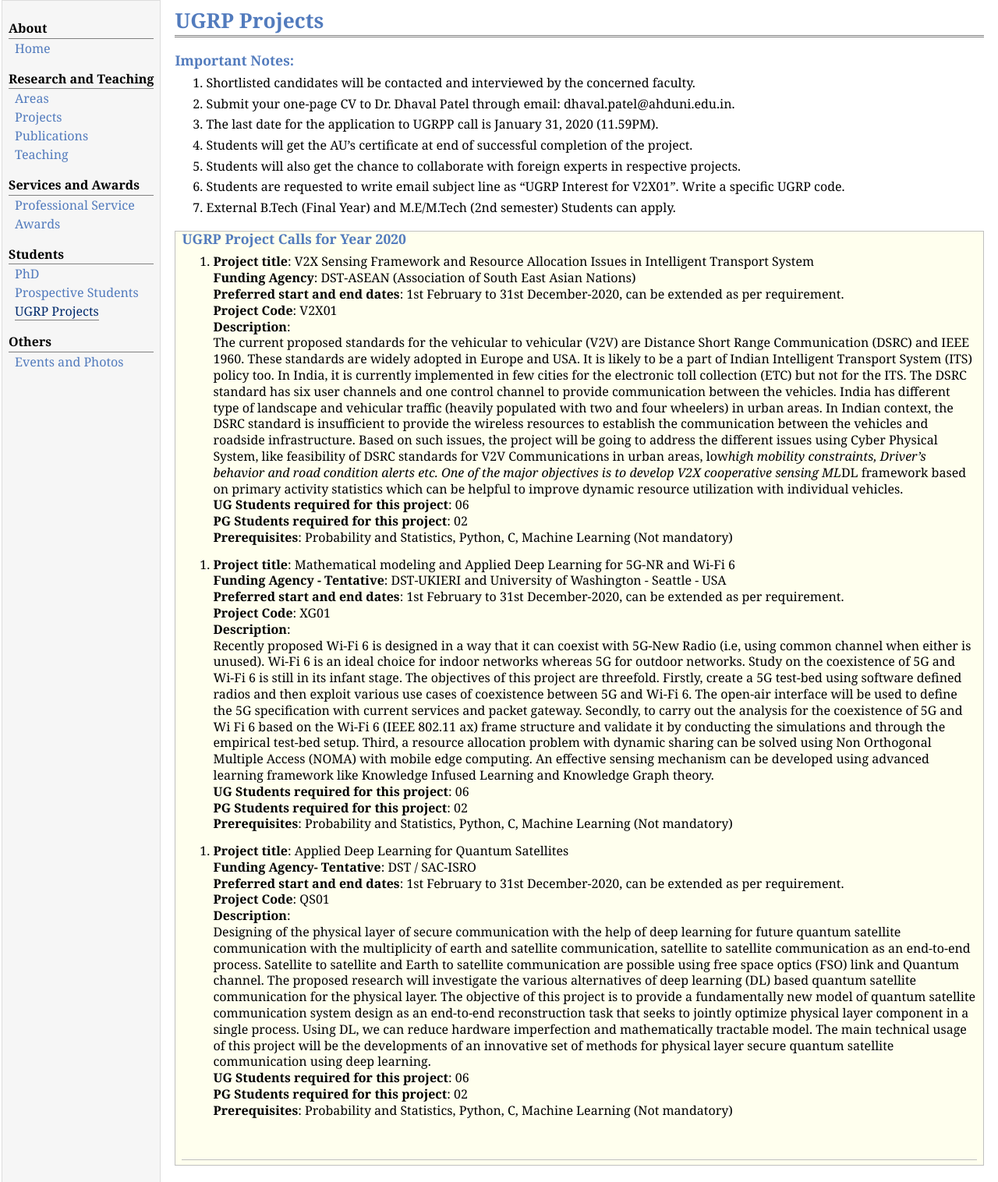
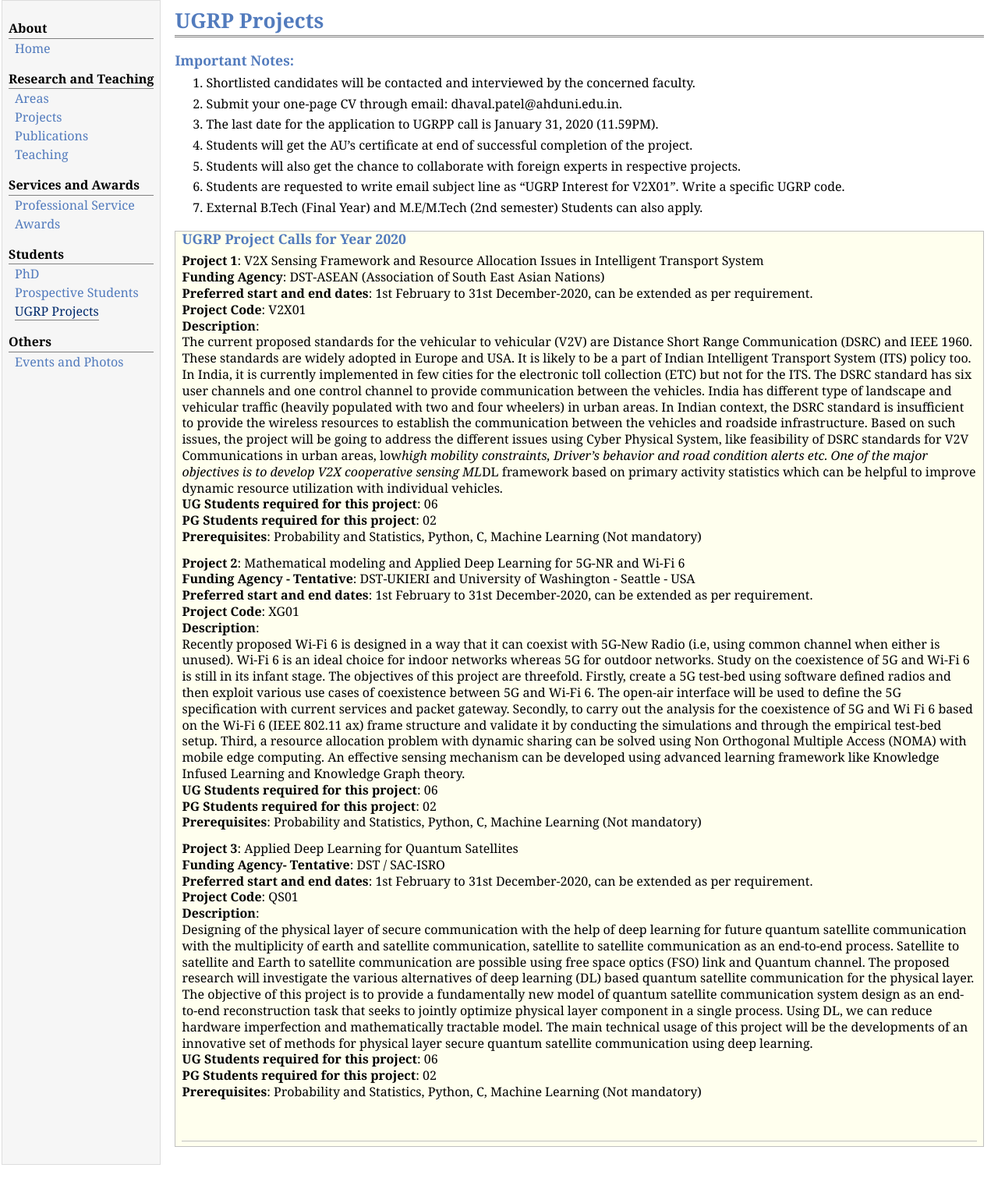
Before and after one commit to dkpcad/dkpcad.github.io, a plain HTML site: page ugrp.html in a window 1280 px wide. Shown: the part 2-1518 px from the top of the page at 78% size. Drawn offline with Linux system fonts and the light colour scheme.

Commit message:
Update ugrp.html

```diff
--- a/ugrp.html
+++ b/ugrp.html
@@ -51,7 +51,7 @@
 <ol>
 <li><p>Shortlisted candidates will be contacted and interviewed by the concerned faculty.</p>
 </li>
-<li><p>Submit your one-page CV to Dr. Dhaval Patel through email: dhaval.patel@ahduni.edu.in. </p>
+<li><p>Submit your one-page CV through email: dhaval.patel@ahduni.edu.in. </p>
 </li>
 <li><p>The last date for the application to UGRPP call is January 31, 2020 (11.59PM).  </p>
 </li>
@@ -61,14 +61,13 @@
 </li>
 <li><p>Students are requested to write email subject line as “UGRP Interest for V2X01”. Write a specific UGRP code.</p>
 </li>
-<li><p>External B.Tech (Final Year) and M.E/M.Tech (2nd semester) Students can apply.</p>
+<li><p>External B.Tech (Final Year) and M.E/M.Tech (2nd semester) Students can also apply.</p>
 </li>
 </ol>
 <div class="infoblock">
 <div class="blockcontent">
 <h3>UGRP Project Calls for Year 2020 </h3>
-<ol>
-<li><p><b>Project title</b>: V2X Sensing Framework and Resource Allocation Issues in Intelligent Transport System <br />
+<p><b>Project 1</b>: V2X Sensing Framework and Resource Allocation Issues in Intelligent Transport System <br />
 <b>Funding Agency</b>: DST-ASEAN (Association of South East Asian Nations)<br />
 <b>Preferred start and end dates</b>: 1st February to 31st December-2020, can be extended as per requirement.<br />
 <b>Project Code</b>: V2X01<br />
@@ -76,10 +75,7 @@
 <b>UG Students required for this project</b>: 06<br />
 <b>PG Students required for this project</b>: 02<br />
 <b>Prerequisites</b>:  Probability and Statistics, Python, C<tt></tt>, Machine Learning (Not mandatory)<br /></p>
-</li>
-</ol>
-<ol>
-<li><p><b>Project title</b>: Mathematical modeling and Applied Deep Learning for 5G-NR and Wi-Fi 6 <br />
+<p><b>Project 2</b>: Mathematical modeling and Applied Deep Learning for 5G-NR and Wi-Fi 6 <br />
 <b>Funding Agency - Tentative</b>: DST-UKIERI and University of Washington - Seattle - USA <br />
 <b>Preferred start and end dates</b>: 1st February to 31st December-2020, can be extended as per requirement.<br />
 <b>Project Code</b>: XG01<br />
@@ -87,10 +83,7 @@
 <b>UG Students required for this project</b>: 06<br />
 <b>PG Students required for this project</b>: 02<br />
 <b>Prerequisites</b>:  Probability and Statistics, Python, C<tt></tt>, Machine Learning (Not mandatory)<br /></p>
-</li>
-</ol>
-<ol>
-<li><p><b>Project title</b>: Applied Deep Learning for Quantum Satellites <br />
+<p><b>Project 3</b>: Applied Deep Learning for Quantum Satellites <br />
 <b>Funding Agency- Tentative</b>: DST / SAC-ISRO <br />
 <b>Preferred start and end dates</b>: 1st February to 31st December-2020, can be extended as per requirement.<br />
 <b>Project Code</b>: QS01 <br />
@@ -98,8 +91,6 @@
 <b>UG Students required for this project</b>: 06<br />
 <b>PG Students required for this project</b>: 02<br />
 <b>Prerequisites</b>: Probability and Statistics, Python, C<tt></tt>, Machine Learning (Not mandatory)<br /></p>
-</li>
-</ol>
 <div id="footer">
 <div id="footer-text">
 </div>
```
